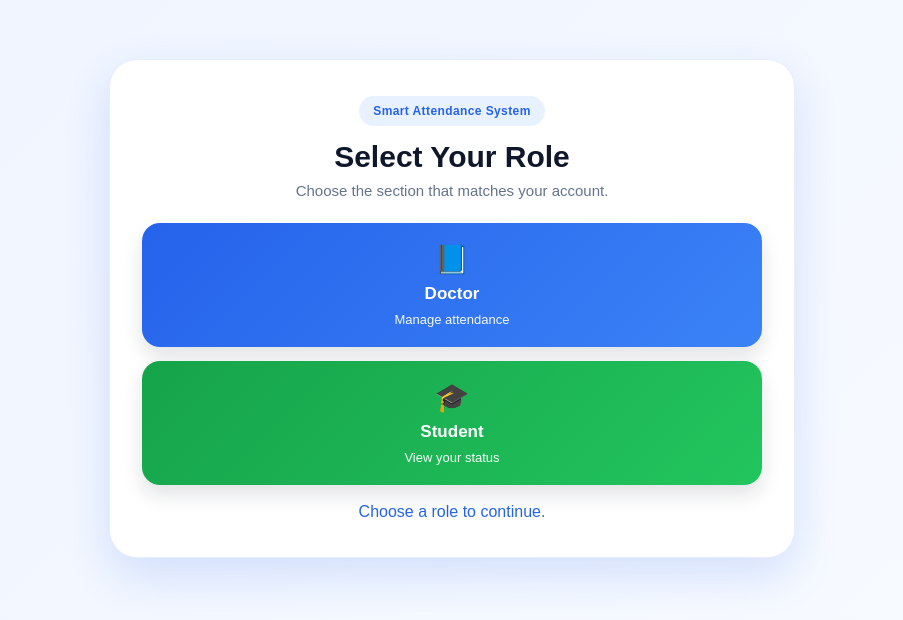
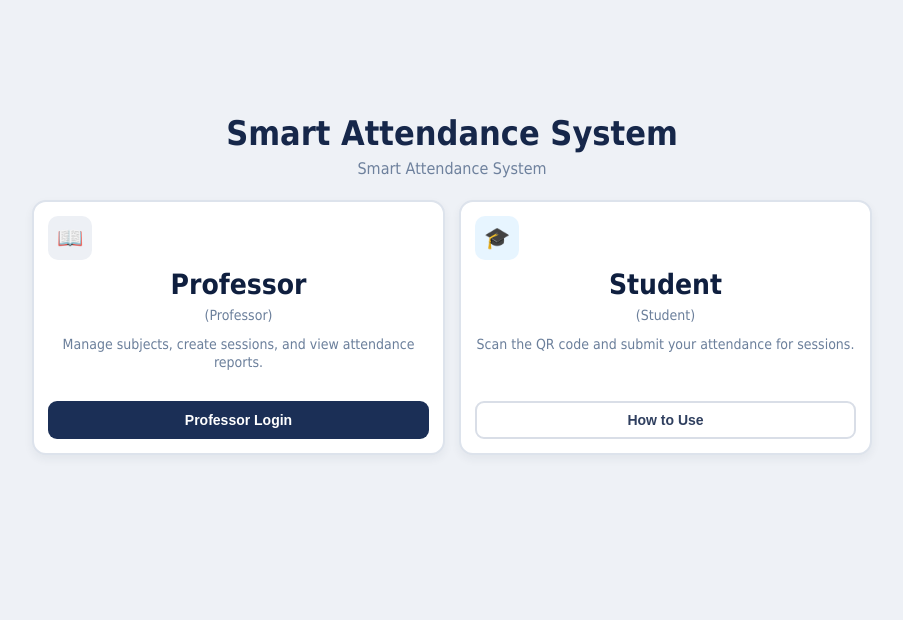
Before and after one commit to maybe-maz/importent-project, a website: page indext.html in a window 1280 px wide. Shown: the part 116-736 px from the top of the page, without its empty margins (188-1091 px from the left). Drawn offline with Linux system fonts and the light colour scheme.

Commit message:
Refine landing page to compact English layout

```diff
--- a/indext.html
+++ b/indext.html
@@ -3,131 +3,196 @@
 <head>
   <meta charset="UTF-8" />
   <meta name="viewport" content="width=device-width, initial-scale=1.0" />
-  <title>الحضور الذكي</title>
+  <title>Smart Attendance</title>
   <style>
     body {
       margin: 0;
-      font-family: Arial, sans-serif;
-      background: linear-gradient(135deg, #eef4ff, #f8fbff);
+      font-family: "Tahoma", "Segoe UI", sans-serif;
+      background: #eef1f6;
       min-height: 100vh;
       display: flex;
       justify-content: center;
       align-items: center;
-      padding: 24px;
+      padding: 20px;
+      box-sizing: border-box;
     }
 
     .panel {
-      background: #ffffff;
       width: 100%;
-      max-width: 620px;
-      border-radius: 28px;
-      padding: 36px 32px;
-      box-shadow: 0 18px 45px rgba(37, 99, 235, 0.16);
+      max-width: 840px;
+      padding: 10px;
       text-align: center;
-      border: 1px solid #e6eefc;
-    }
-
-    .badge {
-      display: inline-block;
-      background: #e8f1ff;
-      color: #2563eb;
-      padding: 8px 14px;
-      border-radius: 999px;
-      font-size: 12px;
-      font-weight: bold;
-      margin-bottom: 14px;
-      letter-spacing: 0.4px;
+      direction: ltr;
     }
 
     h1 {
-      margin: 0 0 8px;
-      color: #0f172a;
-      font-size: 30px;
+      margin: 0;
+      color: #16274a;
+      font-size: 34px;
       text-align: center;
+      font-weight: 800;
     }
 
-    p {
-      margin: 0 auto 24px;
-      color: #64748b;
-      font-size: 15px;
+    .sub {
+      margin-top: 6px;
+      margin-bottom: 22px;
+      color: #6e819d;
+      font-size: 16px;
       text-align: center;
-      max-width: 440px;
     }
 
     .options {
       display: grid;
-      grid-template-columns: 1fr;
+      grid-template-columns: 1fr 1fr;
       gap: 14px;
-      margin-top: 8px;
     }
 
-    button {
-      border: none;
-      border-radius: 18px;
-      padding: 20px 18px;
-      font-size: 17px;
-      font-weight: bold;
-      cursor: pointer;
-      color: white;
-      min-height: 110px;
-      width: 100%;
+    .card {
+      background: #ffffff;
+      border: 2px solid #dde3ec;
+      border-radius: 14px;
+      min-height: 220px;
+      padding: 14px;
+      box-shadow: 0 4px 10px rgba(26, 43, 73, 0.06);
       display: flex;
       flex-direction: column;
-      justify-content: center;
-      align-items: center;
-      gap: 8px;
-      box-shadow: 0 10px 20px rgba(15, 23, 42, 0.12);
-      transition: transform 0.2s ease, box-shadow 0.2s ease;
+      justify-content: space-between;
+      position: relative;
       text-align: center;
+      box-sizing: border-box;
     }
 
-    button:hover {
-      transform: translateY(-4px);
-      box-shadow: 0 14px 24px rgba(15, 23, 42, 0.16);
+    .icon-wrap {
+      width: 44px;
+      height: 44px;
+      border-radius: 10px;
+      display: flex;
+      align-items: center;
+      justify-content: center;
+      position: absolute;
+      top: 14px;
+      left: 14px;
+      color: #1b2f56;
+      font-size: 21px;
+      font-weight: bold;
     }
 
-    .doctor {
-      background: linear-gradient(135deg, #2563eb, #3b82f6);
+    .doctor .icon-wrap {
+      background: #edf0f5;
     }
 
-    .student {
-      background: linear-gradient(135deg, #16a34a, #22c55e);
+    .student .icon-wrap {
+      background: #e7f5ff;
+      color: #0b87d9;
     }
 
-    .icon {
+    .card h2 {
+      margin-top: 52px;
+      margin-bottom: 0;
+      color: #0f1f3f;
       font-size: 28px;
+      font-weight: 800;
     }
 
-    .small {
-      font-size: 13px;
-      font-weight: 500;
-      opacity: 0.95;
+    .en {
+      margin-top: 6px;
+      color: #6b7f9b;
+      font-size: 14px;
+      direction: ltr;
     }
 
-    .message {
-      margin-top: 18px;
-      color: #2563eb;
+    .desc {
+      margin: 12px 0 14px;
+      color: #6b7f9b;
+      font-size: 14px;
+      line-height: 1.3;
+      min-height: 52px;
+    }
+
+    .btn {
+      border: none;
+      border-radius: 9px;
+      height: 38px;
+      font-size: 14px;
+      font-weight: 700;
+      cursor: pointer;
+      width: 100%;
+      transition: filter 0.2s ease;
+    }
+
+    .btn:hover {
+      filter: brightness(0.96);
+    }
+
+    .btn-doctor {
+      background: #1b2f56;
+      color: #ffffff;
+    }
+
+    .btn-student {
+      background: #ffffff;
+      color: #2f3f5f;
+      border: 2px solid #d9dee7;
+    }
+
+    @media (max-width: 900px) {
+      h1 {
+        font-size: 28px;
+      }
+
+      .sub {
+        font-size: 14px;
+      }
+
+      .options {
+        grid-template-columns: 1fr;
+      }
+
+      .card h2 {
+        font-size: 24px;
+      }
+
+      .en {
+        font-size: 13px;
+      }
+
+      .desc {
+        font-size: 13px;
+        min-height: 40px;
+      }
+
+      .btn {
+        font-size: 13px;
+      }
     }
   </style>
 </head>
 <body>
   <div class="panel">
-    <div class="badge">Smart Attendance System</div>
-    <h1>Select Your Role</h1>
-    <p>Choose the section that matches your account.</p>
+    <h1>Smart Attendance System</h1>
+    <div class="sub">Smart Attendance System</div>
+
     <div class="options">
-      <button class="doctor" onclick="showRole('Doctor')">
-        <span class="icon">📘</span>
-        <span>Doctor</span>
-        <span class="small">Manage attendance</span>
-      </button>
-      <button class="student" onclick="showRole('Student')">
-        <span class="icon">🎓</span>
-        <span>Student</span>
-        <span class="small">View your status</span>
-      </button>
+      <div class="card doctor">
+        <div class="icon-wrap">📖</div>
+        <div>
+          <h2>Professor</h2>
+          <div class="en">(Professor)</div>
+          <div class="desc">Manage subjects, create sessions, and view attendance reports.</div>
+        </div>
+        <button class="btn btn-doctor" onclick="showRole('Doctor')">Professor Login</button>
+      </div>
+
+      <div class="card student">
+        <div class="icon-wrap">🎓</div>
+        <div>
+          <h2>Student</h2>
+          <div class="en">(Student)</div>
+          <div class="desc">Scan the QR code and submit your attendance for sessions.</div>
+        </div>
+        <button class="btn btn-student" onclick="showRole('Student')">How to Use</button>
+      </div>
     </div>
-    <div class="message" id="message">Choose a role to continue.</div>
   </div>
 
   <script>
@@ -137,7 +202,7 @@
       if (role === 'Doctor') {
         window.location.href = 'doctor.html';
       } else if (role === 'Student') {
-        window.location.href = 'student.html';
+        alert('Student flow: scan the lecture QR code from the professor, then the check-in page will open automatically.');
       }
     }
   </script>
```
